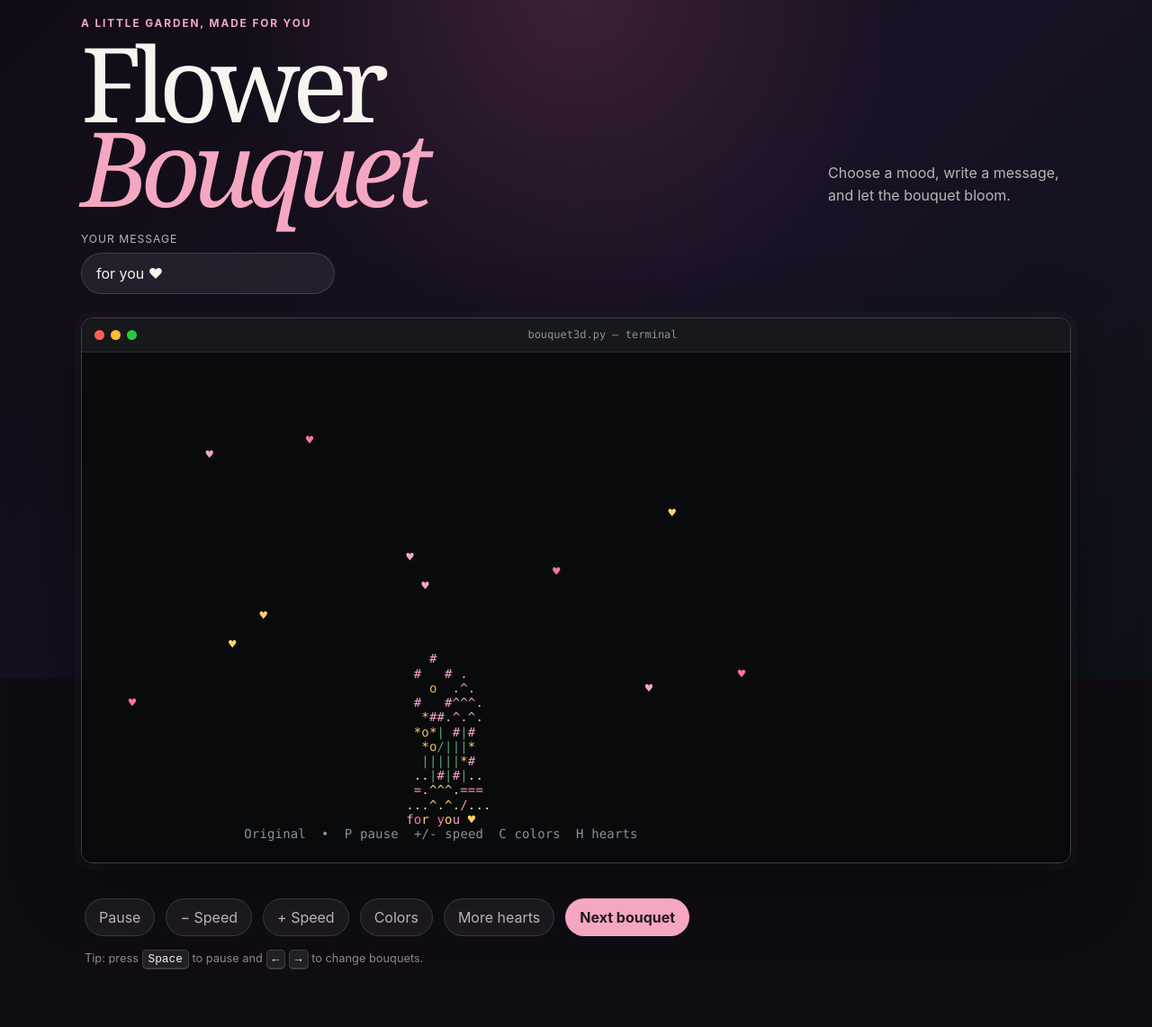
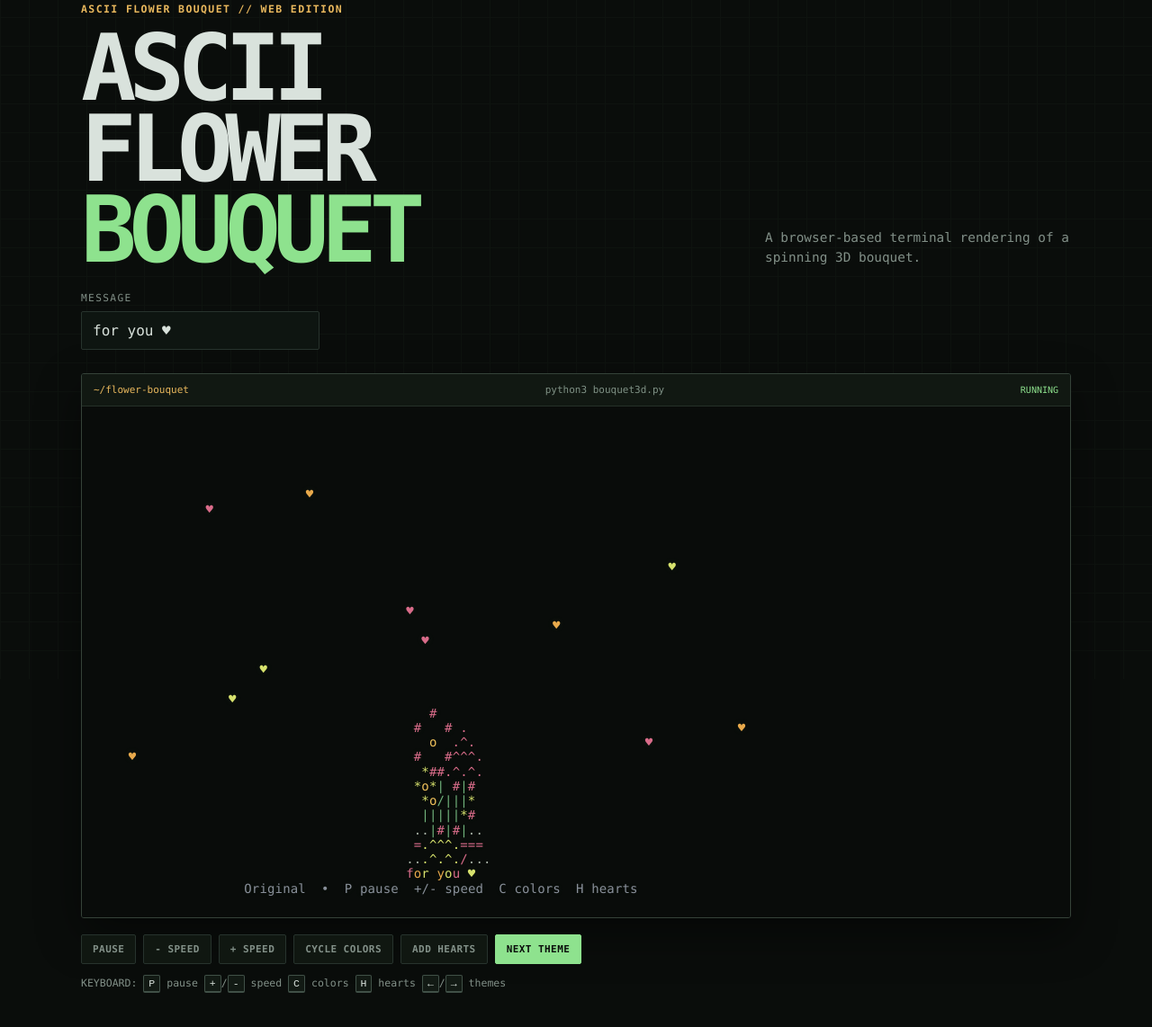
Before and after one commit to spencersmith810/Flower-Bouquet, a plain HTML site: page index.html in a window 1280 px wide. Shown: the part 45-1187 px from the top of the page at 90% size. Before the commit the page ends 1161 px from the top, so only its background shows below. Drawn offline with Linux system fonts and the light colour scheme.

Commit message:
Refine web interface for terminal aesthetic

```diff
--- a/app.js
+++ b/app.js
@@ -8,13 +8,13 @@ const heartsButton = document.querySelector('#hearts');
 const nextButton = document.querySelector('#surprise');
 
 const themes = [
-  { name: 'Original', flowers: ['#f4a6c5', '#ff759f', '#ffd36d'], center: '#e6b85c', green: '#5da66e', paper: '#e8ded1', ribbon: '#f19aba' },
-  { name: 'Romantic', flowers: ['#f6abc7', '#d96592', '#fff0f5'], center: '#e8ad55', green: '#5e9b72', paper: '#f2e7de', ribbon: '#e985ad' },
-  { name: 'Sunset', flowers: ['#ff9b50', '#f7c65e', '#e85c54'], center: '#632f32', green: '#648a62', paper: '#e9d8c8', ribbon: '#e87550' },
-  { name: 'Lavender Garden', flowers: ['#c5a9ff', '#8f6edc', '#f7eaff'], center: '#f4cf72', green: '#669b78', paper: '#ddd8e9', ribbon: '#ad8eeb' },
-  { name: 'Spring', flowers: ['#fff6d6', '#ff9ec2', '#ffd264'], center: '#d99134', green: '#5ba472', paper: '#e4e6d7', ribbon: '#7dc99a' },
-  { name: 'Midnight', flowers: ['#8cb6ff', '#bd8bff', '#f2d8ff'], center: '#78d5d1', green: '#538b81', paper: '#c4c8dc', ribbon: '#8e9ef7' },
-  { name: 'Monochrome', flowers: ['#eef3f5', '#aab5bc', '#ffffff'], center: '#7d8b94', green: '#71877d', paper: '#d9dde0', ribbon: '#aebcc5' },
+  { name: 'Original', flowers: ['#d96c8a', '#e8a94b', '#d7e26d'], center: '#f0c15b', green: '#71b37c', paper: '#a8b2a7', ribbon: '#d96c8a' },
+  { name: 'Ember', flowers: ['#f0784b', '#e4b84f', '#c95050'], center: '#6f3030', green: '#78936b', paper: '#9a9b8e', ribbon: '#e0784b' },
+  { name: 'Violet', flowers: ['#a994e8', '#776fc4', '#c9c2e8'], center: '#d4b85c', green: '#6c9d78', paper: '#9ca2b2', ribbon: '#8f83d0' },
+  { name: 'Garden', flowers: ['#e2e8d2', '#d46d8d', '#e0b94f'], center: '#a86c35', green: '#63a475', paper: '#a8b0a0', ribbon: '#73b28b' },
+  { name: 'Midnight', flowers: ['#7399e5', '#9e7ad4', '#d4c8e8'], center: '#69c2b6', green: '#4f8d82', paper: '#8791a3', ribbon: '#7187d4' },
+  { name: 'Monochrome', flowers: ['#d6dedf', '#8e9aa0', '#f0f3ef'], center: '#7a868a', green: '#71877d', paper: '#9ba4a4', ribbon: '#aab6b9' },
+  { name: 'Amber', flowers: ['#e4a64a', '#d77b47', '#f0cf70'], center: '#653d29', green: '#6c9569', paper: '#9d9b89', ribbon: '#d49242' },
 ];
 
 const presets = [[10, 2], [9, 4], [8, 3], [12, 2], [14, 4], [7, 2], [11, 3]];
--- a/index.html
+++ b/index.html
@@ -10,31 +10,31 @@
 <body>
   <main class="shell">
     <section class="intro">
-      <p class="eyebrow">A little garden, made for you</p>
-      <h1>Flower <em>Bouquet</em></h1>
-      <p class="lede">Choose a mood, write a message, and let the bouquet bloom.</p>
+      <p class="eyebrow">ASCII FLOWER BOUQUET // WEB EDITION</p>
+      <h1>ASCII FLOWER<br><em>BOUQUET</em></h1>
+      <p class="lede">A browser-based terminal rendering of a spinning 3D bouquet.</p>
       <div class="message-row">
-        <label for="message">Your message</label>
-        <input id="message" maxlength="42" value="for you ♥" autocomplete="off">
+        <label for="message">MESSAGE</label>
+        <input id="message" maxlength="42" value="for you ♥" autocomplete="off" spellcheck="false">
       </div>
     </section>
 
     <section class="terminal-window" aria-label="Animated flower bouquet terminal">
-      <div class="terminal-bar"><span class="dot red"></span><span class="dot yellow"></span><span class="dot green"></span><span class="terminal-title">bouquet3d.py — terminal</span></div>
+      <div class="terminal-bar"><span class="terminal-path">~/flower-bouquet</span><span class="terminal-title">python3 bouquet3d.py</span><span class="terminal-state">RUNNING</span></div>
       <pre id="screen" aria-live="off"></pre>
     </section>
 
     <section class="controls" aria-label="Bouquet controls">
       <div class="theme-list" id="themes"></div>
       <div class="control-row">
-        <button id="pause" type="button">Pause</button>
-        <button id="slower" type="button">− Speed</button>
-        <button id="faster" type="button">+ Speed</button>
-        <button id="colors" type="button">Colors</button>
-        <button id="hearts" type="button">More hearts</button>
-        <button id="surprise" type="button" class="accent">Next bouquet</button>
+        <button id="pause" type="button">PAUSE</button>
+        <button id="slower" type="button">- SPEED</button>
+        <button id="faster" type="button">+ SPEED</button>
+        <button id="colors" type="button">CYCLE COLORS</button>
+        <button id="hearts" type="button">ADD HEARTS</button>
+        <button id="surprise" type="button" class="accent">NEXT THEME</button>
       </div>
-      <p class="keyboard-hint">Tip: press <kbd>Space</kbd> to pause and <kbd>←</kbd> <kbd>→</kbd> to change bouquets.</p>
+      <p class="keyboard-hint">KEYBOARD: <kbd>P</kbd> pause <kbd>+</kbd>/<kbd>-</kbd> speed <kbd>C</kbd> colors <kbd>H</kbd> hearts <kbd>←</kbd>/<kbd>→</kbd> themes</p>
     </section>
   </main>
   <script src="app.js"></script>
--- a/styles.css
+++ b/styles.css
@@ -1,10 +1,10 @@
 :root {
   color-scheme: dark;
-  --ink: #f8f4f0;
-  --muted: #bdb4b4;
-  --panel: rgba(29, 21, 31, .78);
-  --line: rgba(255, 255, 255, .13);
-  --accent: #f5a7c2;
+  --ink: #d9e2dc;
+  --muted: #829088;
+  --line: #27332d;
+  --accent: #8ee28e;
+  --amber: #e9b85d;
 }
 
 * { box-sizing: border-box; }
@@ -13,49 +13,43 @@ body {
   min-width: 320px;
   margin: 0;
   color: var(--ink);
-  background: #100c14;
-  font-family: Inter, ui-sans-serif, system-ui, -apple-system, BlinkMacSystemFont, "Segoe UI", sans-serif;
+  background: #0a0d0b;
+  font-family: ui-monospace, SFMono-Regular, Menlo, Monaco, Consolas, monospace;
 }
 
-body::before {
-  position: fixed;
-  inset: 0;
-  z-index: -1;
-  content: "";
-  background: radial-gradient(circle at 50% 5%, #3b2037 0, transparent 38%), linear-gradient(135deg, #100c14, #191124 55%, #0e1318);
-}
+body::before { position: fixed; inset: 0; z-index: -1; content: ""; opacity: .35; background-image: linear-gradient(#172019 1px, transparent 1px), linear-gradient(90deg, #172019 1px, transparent 1px); background-size: 32px 32px; }
 
-.shell { width: min(1100px, calc(100% - 32px)); margin: 0 auto; padding: 64px 0 42px; }
+.shell { width: min(1100px, calc(100% - 32px)); margin: 0 auto; padding: 48px 0 42px; }
 .intro { display: flex; flex-wrap: wrap; align-items: end; justify-content: space-between; gap: 24px; margin-bottom: 26px; }
-.eyebrow { width: 100%; margin: 0 0 -12px; color: var(--accent); font-size: .74rem; font-weight: 700; letter-spacing: .16em; text-transform: uppercase; }
-h1 { max-width: 590px; margin: 0; font-family: Georgia, serif; font-size: clamp(3.3rem, 9vw, 7.7rem); font-weight: 400; letter-spacing: -.075em; line-height: .82; }
-h1 em { color: var(--accent); font-weight: 400; }
-.lede { max-width: 270px; margin: 0 0 4px; color: var(--muted); font-size: 1rem; line-height: 1.55; }
+.eyebrow { width: 100%; margin: 0 0 -10px; color: var(--amber); font-size: .72rem; font-weight: 700; letter-spacing: .12em; }
+h1 { max-width: 590px; margin: 0; color: var(--ink); font-size: clamp(2.7rem, 8vw, 6.4rem); font-weight: 700; letter-spacing: -.08em; line-height: .88; }
+h1 em { color: var(--accent); font-style: normal; font-weight: 700; }
+.lede { max-width: 340px; margin: 0 0 4px; color: var(--muted); font-size: .9rem; line-height: 1.55; }
 .message-row { display: grid; gap: 8px; min-width: min(100%, 265px); }
-.message-row label { color: var(--muted); font-size: .76rem; letter-spacing: .08em; text-transform: uppercase; }
-input { border: 1px solid var(--line); border-radius: 999px; outline: none; color: var(--ink); background: rgba(255, 255, 255, .07); font: inherit; }
-.message-row input { width: 100%; padding: 12px 16px; }
-input:focus { border-color: var(--accent); box-shadow: 0 0 0 3px color-mix(in srgb, var(--accent) 22%, transparent); }
-.terminal-window { overflow: hidden; border: 1px solid #3f3f46; border-radius: 13px; background: #090a0c; box-shadow: 0 24px 80px rgba(0,0,0,.48), 0 0 0 7px rgba(255,255,255,.025); }
-.terminal-bar { display: flex; align-items: center; gap: 7px; height: 38px; padding: 0 14px; border-bottom: 1px solid #292a30; color: #8f929c; background: #17181c; font: 12px ui-monospace, SFMono-Regular, Menlo, Consolas, monospace; }
-.dot { width: 11px; height: 11px; border-radius: 50%; }
-.dot.red { background: #ff5f57; }.dot.yellow { background: #febc2e; }.dot.green { background: #28c840; }
-.terminal-title { flex: 1; margin-left: 5px; text-align: center; }
-#screen { min-height: 560px; margin: 0; padding: 24px 26px; overflow: hidden; color: #d7dbe2; background: #090a0c; font: 14px/1.16 ui-monospace, SFMono-Regular, Menlo, Monaco, Consolas, monospace; letter-spacing: .01em; white-space: pre; text-shadow: 0 0 8px rgba(255,255,255,.08); }
-.controls { display: grid; gap: 17px; padding: 22px 4px 0; }
-.theme-list { display: flex; flex-wrap: wrap; gap: 8px; }
-button { border: 1px solid var(--line); border-radius: 999px; padding: 10px 15px; color: var(--muted); background: rgba(255,255,255,.055); cursor: pointer; font: inherit; transition: .2s ease; }
-button:hover, button:focus-visible { border-color: var(--accent); color: var(--ink); transform: translateY(-2px); }
-button.active, button.accent { border-color: transparent; color: #241923; background: var(--accent); font-weight: 700; }
-.control-row { display: flex; flex-wrap: wrap; align-items: center; gap: 12px; }
-.keyboard-hint { margin: 0; color: #8f8790; font-size: .8rem; }
-kbd { border: 1px solid var(--line); border-bottom-width: 2px; border-radius: 5px; padding: 2px 6px; color: var(--ink); background: rgba(255,255,255,.08); }
+.message-row label { color: var(--muted); font-size: .7rem; letter-spacing: .12em; }
+input { border: 1px solid var(--line); border-radius: 2px; outline: none; color: var(--ink); background: #0e1511; font: inherit; }
+.message-row input { width: 100%; padding: 11px 12px; }
+input:focus { border-color: var(--accent); box-shadow: 0 0 0 2px rgba(142,226,142,.15); }
+.terminal-window { overflow: hidden; border: 1px solid #354239; border-radius: 3px; background: #090c0a; box-shadow: 0 18px 50px rgba(0,0,0,.45); }
+.terminal-bar { display: flex; align-items: center; gap: 12px; height: 36px; padding: 0 13px; border-bottom: 1px solid #253129; color: #7f9185; background: #111812; font: 11px ui-monospace, SFMono-Regular, Menlo, Consolas, monospace; }
+.terminal-path { color: var(--amber); }.terminal-title { flex: 1; text-align: center; }.terminal-state { color: var(--accent); font-size: 10px; }
+#screen { min-height: 560px; margin: 0; padding: 24px 26px; overflow: hidden; color: #d7dbe2; background: #090c0a; font: 14px/1.16 ui-monospace, SFMono-Regular, Menlo, Monaco, Consolas, monospace; letter-spacing: .01em; white-space: pre; text-shadow: 0 0 8px rgba(142,226,142,.08); }
+.controls { display: grid; gap: 14px; padding: 18px 0 0; }
+.theme-list { display: none; }
+button { border: 1px solid var(--line); border-radius: 2px; padding: 9px 12px; color: var(--muted); background: #101711; cursor: pointer; font: 700 11px ui-monospace, SFMono-Regular, Menlo, Monaco, Consolas, monospace; letter-spacing: .04em; transition: .15s ease; }
+button:hover, button:focus-visible { border-color: var(--accent); color: var(--ink); background: #17231a; }
+button.accent { border-color: var(--accent); color: #0a0d0b; background: var(--accent); }
+.control-row { display: flex; flex-wrap: wrap; align-items: center; gap: 8px; }
+.keyboard-hint { margin: 0; color: var(--muted); font-size: .72rem; }
+kbd { border: 1px solid #405047; border-bottom-width: 2px; border-radius: 2px; padding: 2px 5px; color: var(--ink); background: #121a14; }
 
 @media (max-width: 650px) {
-  .shell { padding-top: 38px; }
+  .shell { padding-top: 30px; }
   .intro { display: block; }
   .lede { margin-top: 22px; }
   .message-row { margin-top: 20px; }
   #screen { min-height: 470px; padding: 18px 10px; font-size: 9px; }
   .terminal-title { display: none; }
+  .terminal-path { font-size: 9px; }
+  .terminal-state { font-size: 9px; }
 }
```
